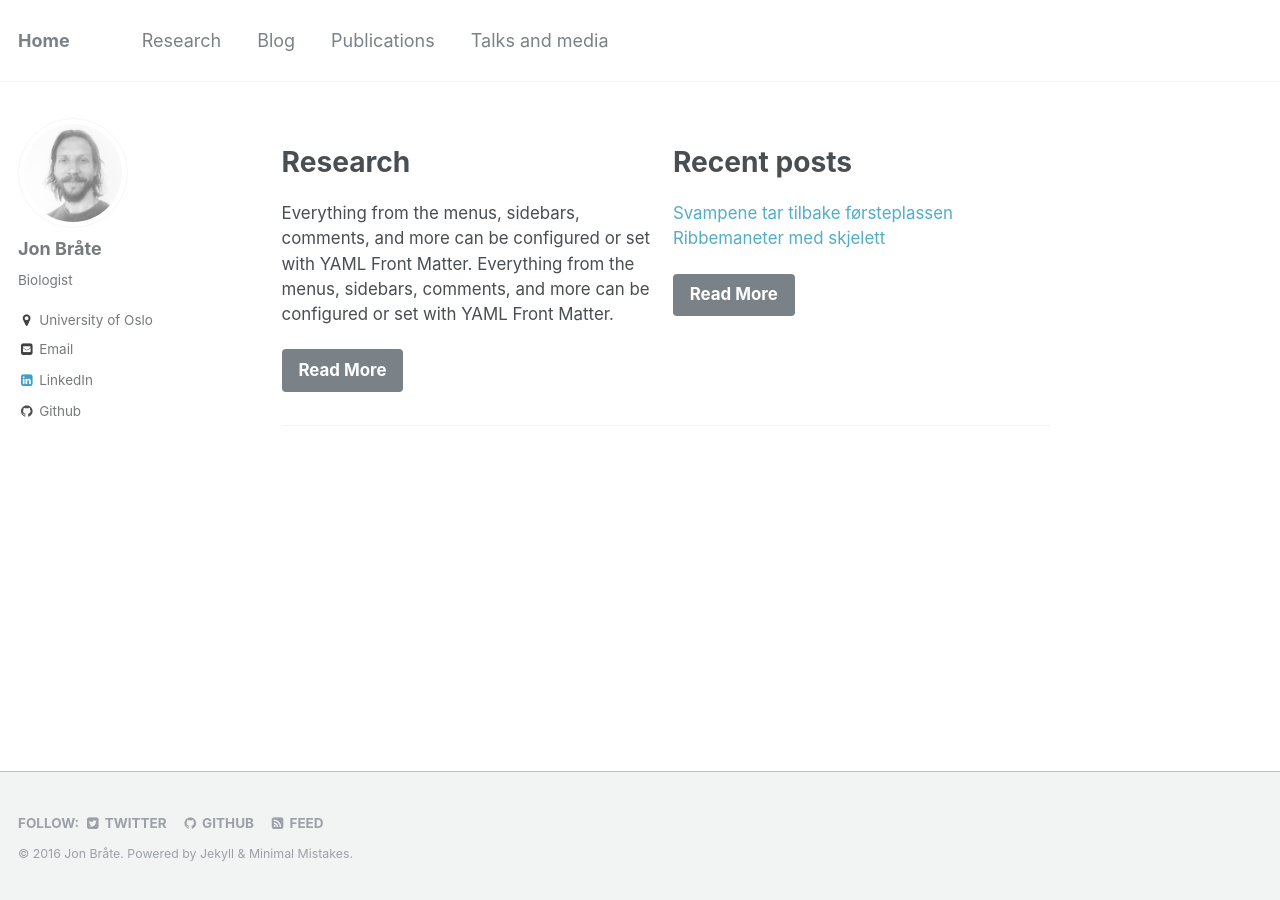
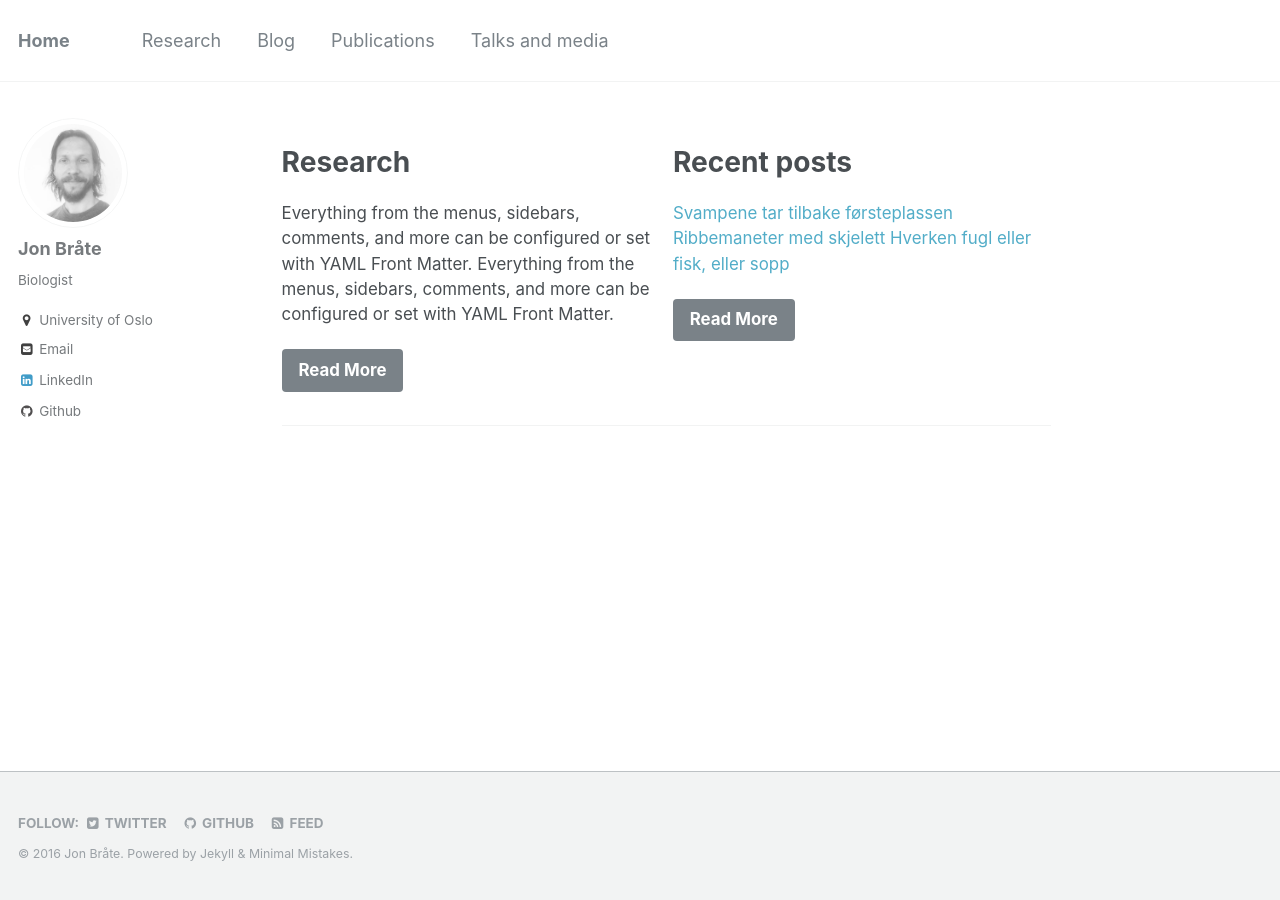
Before and after one commit to pjpaulpj/jonbra.github.io, a Jekyll site: the page built from index.md, in a window 1280 px wide. Built offline with Jekyll 4.4.1, drawn with Linux system fonts in a browser that asks for light colours.

Commit message:
added blog link

```diff
--- a/index.md
+++ b/index.md
@@ -9,7 +9,10 @@ feature_row:
     btn_label: "Read More"
   - title: "Recent posts"
     excerpt: "[Svampene tar tilbake førsteplassen](https://jonbra.github.io/blog/svampene-tar-tilbake-f%C3%B8rsteplassen/)
-    [Ribbemaneter med skjelett](https://jonbra.github.io/blog/ribbemaneter-med-skjelett/)"
+
+    [Ribbemaneter med skjelett](https://jonbra.github.io/blog/ribbemaneter-med-skjelett/)
+
+    [Hverken fugl eller fisk, eller sopp](https://jonbra.github.io/blog/hverken-fugl-eller-fisk/)"
     url: "/blog/"
     btn_label: "Read More"
 ---
```
